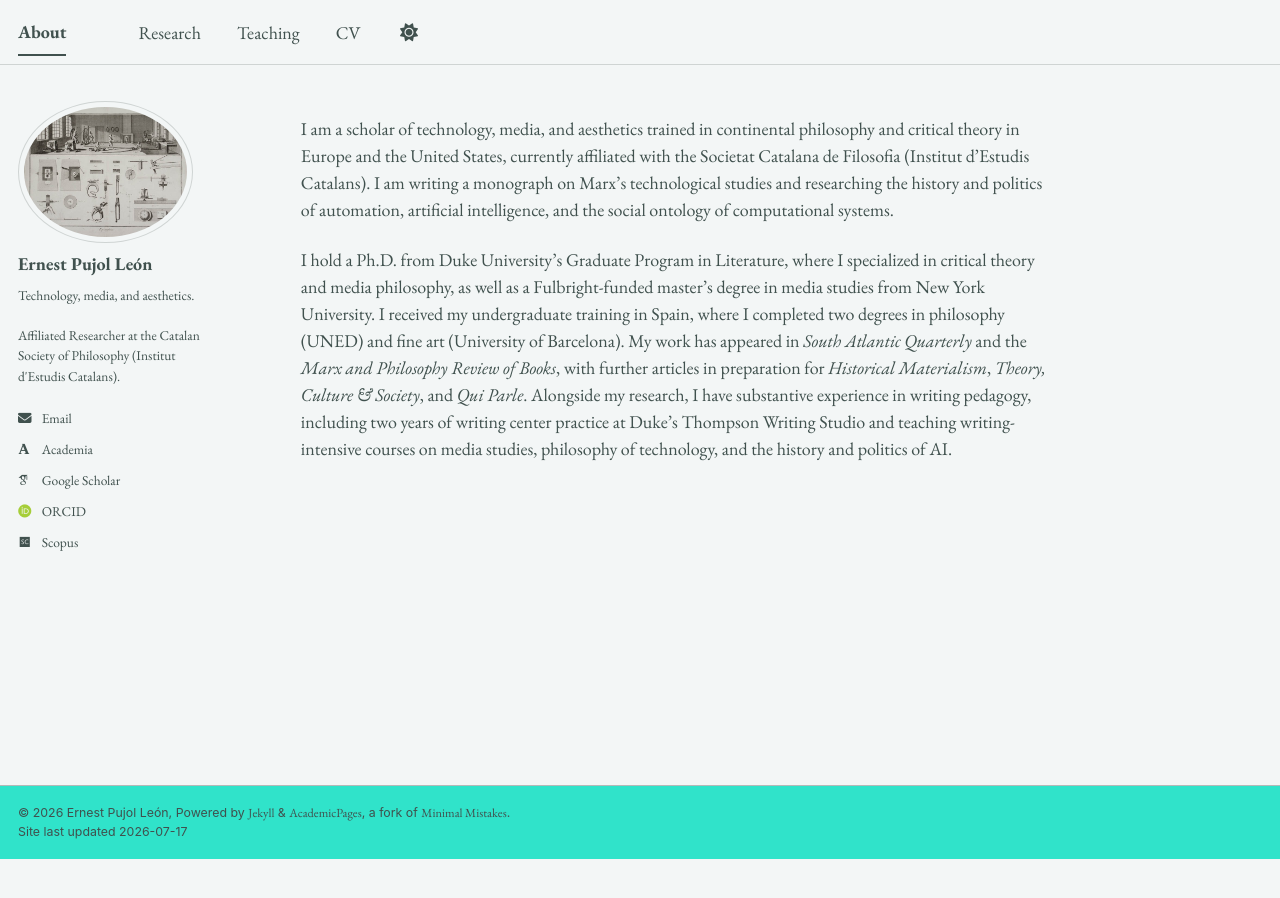
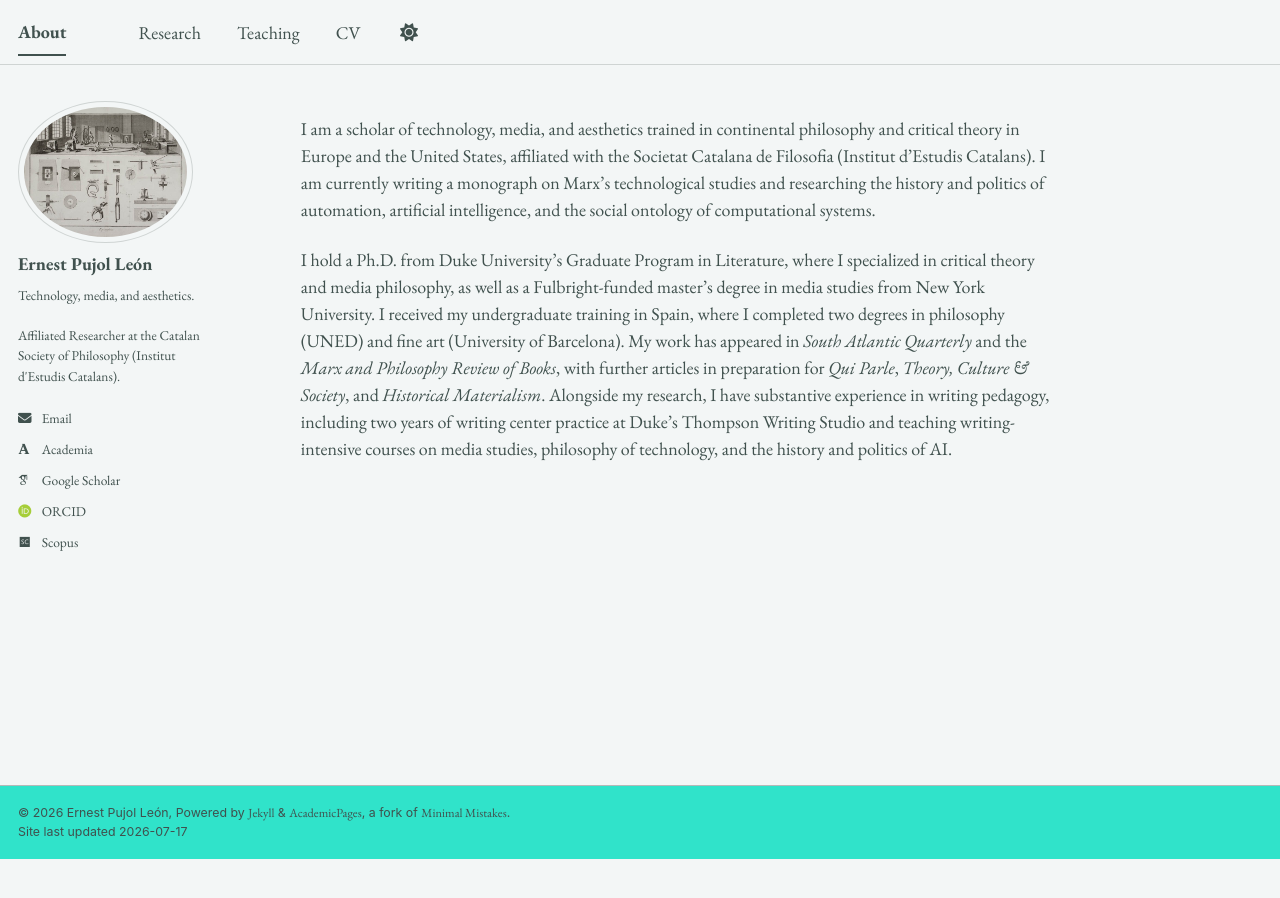
Before and after one commit to epujol90/epujol90.github.io, a Jekyll site: the page built from _pages/about.md, in a window 1280 px wide. Built offline with Jekyll 4.4.1, drawn with Linux system fonts in a browser that asks for light colours; some web fonts are replaced; a script bundle is joined from its source files by our own code; library files that are not in the unit come from our copies.

```diff
--- a/_pages/about.md
+++ b/_pages/about.md
@@ -6,6 +6,6 @@ redirect_from:
   - /about/
   - /about.html
 ---
-I am a scholar of technology, media, and aesthetics trained in continental philosophy and critical theory in Europe and the United States, currently affiliated with the Societat Catalana de Filosofia (Institut d’Estudis Catalans). I am writing a monograph on Marx's technological studies and researching the history and politics of automation, artificial intelligence, and the social ontology of computational systems.
+I am a scholar of technology, media, and aesthetics trained in continental philosophy and critical theory in Europe and the United States, affiliated with the Societat Catalana de Filosofia (Institut d’Estudis Catalans). I am currently writing a monograph on Marx's technological studies and researching the history and politics of automation, artificial intelligence, and the social ontology of computational systems.
 
-I hold a Ph.D. from Duke University’s Graduate Program in Literature, where I specialized in critical theory and media philosophy, as well as a Fulbright-funded master’s degree in media studies from New York University. I received my undergraduate training in Spain, where I completed two degrees in philosophy (UNED) and fine art (University of Barcelona). My work has appeared in _South Atlantic Quarterly_ and the _Marx and Philosophy Review of Books_, with further articles in preparation for _Historical Materialism_, _Theory, Culture & Society_, and _Qui Parle_. Alongside my research, I have substantive experience in writing pedagogy, including two years of writing center practice at Duke’s Thompson Writing Studio and teaching writing-intensive courses on media studies, philosophy of technology, and the history and politics of AI.
+I hold a Ph.D. from Duke University’s Graduate Program in Literature, where I specialized in critical theory and media philosophy, as well as a Fulbright-funded master’s degree in media studies from New York University. I received my undergraduate training in Spain, where I completed two degrees in philosophy (UNED) and fine art (University of Barcelona). My work has appeared in _South Atlantic Quarterly_ and the _Marx and Philosophy Review of Books_, with further articles in preparation for _Qui Parle_, _Theory, Culture & Society_, and _Historical Materialism_. Alongside my research, I have substantive experience in writing pedagogy, including two years of writing center practice at Duke’s Thompson Writing Studio and teaching writing-intensive courses on media studies, philosophy of technology, and the history and politics of AI.
```
